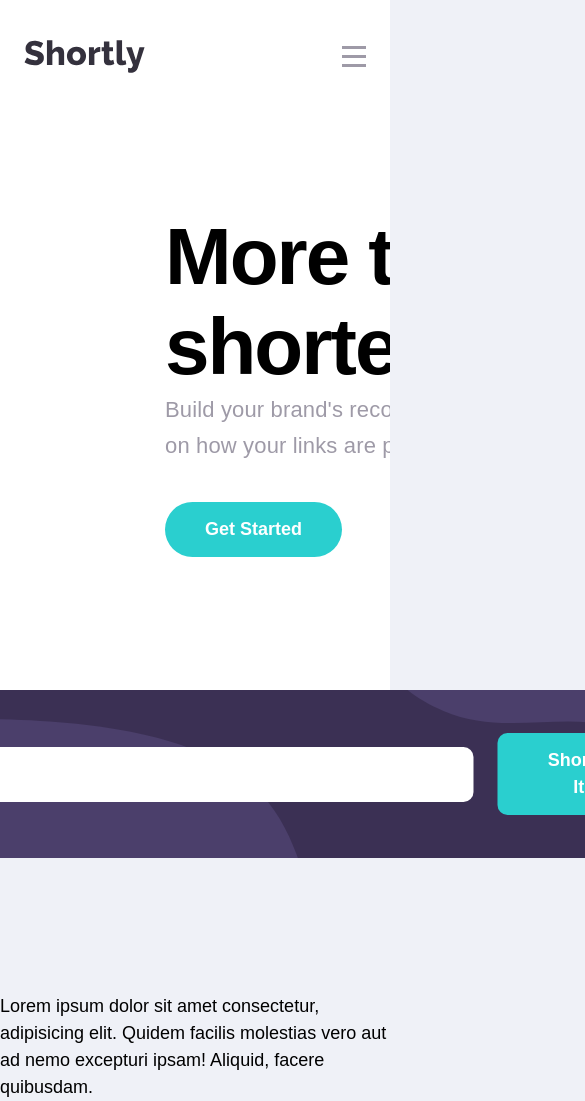
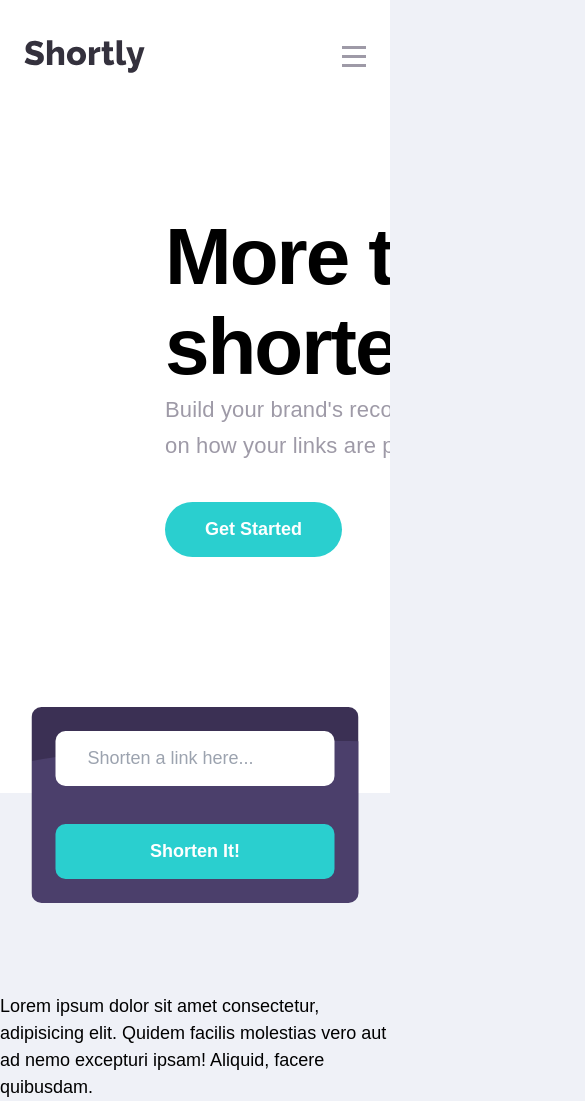
Before and after one commit to ortonb110/url-shortening-app, a React (Create React App) app: page / in a window 390 px wide. Shown: the top 1101 px of the page, 585 px wide, since content can reach past the window. Built offline with nearby package versions, Linux system fonts and the light colour scheme.

Commit message:
Responsive Hero

```diff
--- a/src/Components/Main/Hero/Hero.jsx
+++ b/src/Components/Main/Hero/Hero.jsx
@@ -20,13 +20,17 @@ const Hero = () => {
         </div>
         <img src={bgDesktop} alt="" />
       </div>
-      <form className="bg-heroMobileInputPattern lg:bg-heroDesktopInputPattern bg-no-repeat bg-cover h-[16.8rem] bg-primaryDarkViolet xl:w-[111.1rem] rounded-[1rem]  flex items-center justify-center absolute translate-y-[6.5rem] bottom-[0px] left-[50%] translate-x-[-50%] ">
+      <form className="bg-heroMobileInputPattern lg:bg-heroDesktopInputPattern bg-no-repeat bg-cover flex flex-col gap-[3.8rem] md:gap-0 items-center p-[2.4rem] md:p-0  md:justify-center md:flex-row md:h-[16.8rem] bg-primaryDarkViolet w-[32.7rem] md:w-[80rem] xl:w-[111.1rem] rounded-[1rem] absolute translate-y-[11rem] md:translate-y-[6.5rem] bottom-[0px] left-[50%] translate-x-[-50%] ">
         <input
           type="text"
           placeholder="Shorten a link here..."
-          className="w-[76.9rem] px-[3.2rem] py-[1.4rem] rounded-[1rem] mr-[2.4rem]"
+          className="w-[27.9rem] md:w-[40rem] xl:w-[76.9rem] px-[3.2rem] py-[1.4rem] rounded-[1rem] md:mr-[2.4rem] mx-auto md:mx-0"
         />
-        <Button classes={"!rounded-[1rem] px-[4.1rem] !py-[1.4rem] font-bold"}>
+        <Button
+          classes={
+            "!rounded-[1rem] px-[4.1rem] !py-[1.4rem] font-bold w-full md:w-[18.8rem]"
+          }
+        >
           shorten it!
         </Button>
       </form>
```
